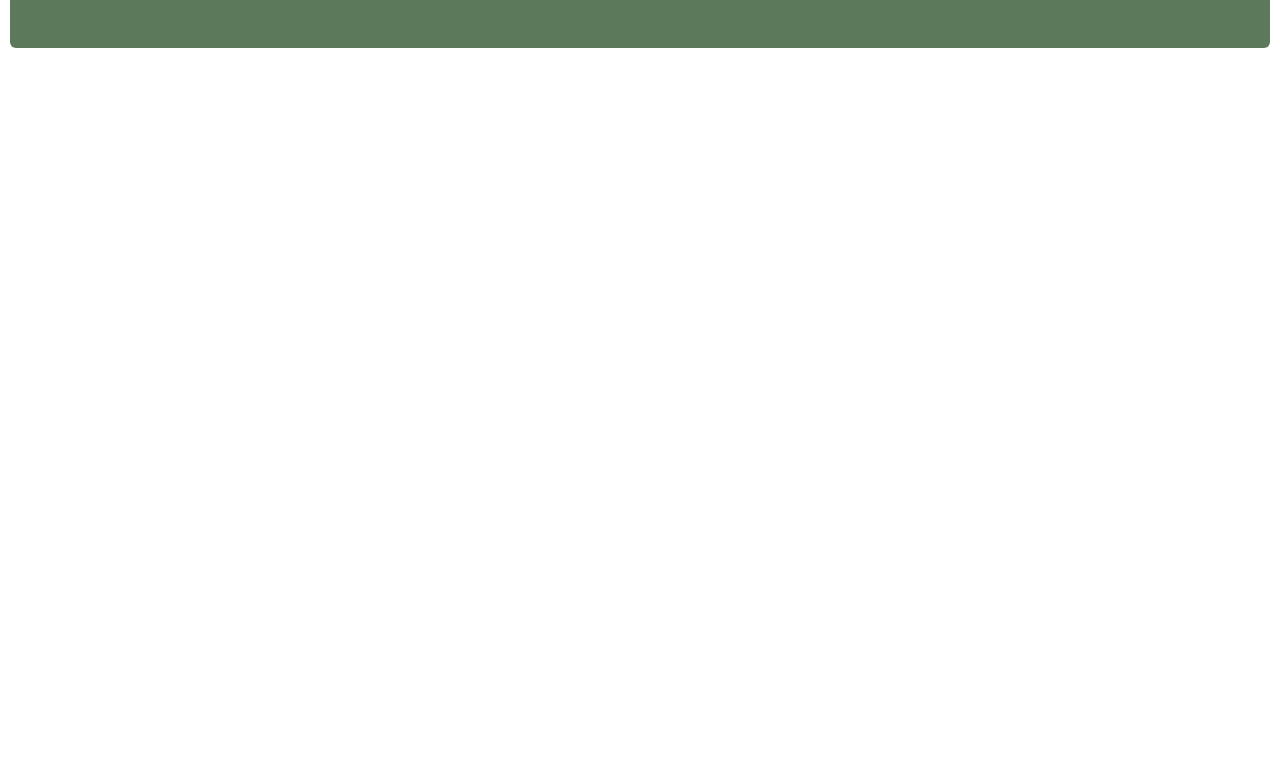
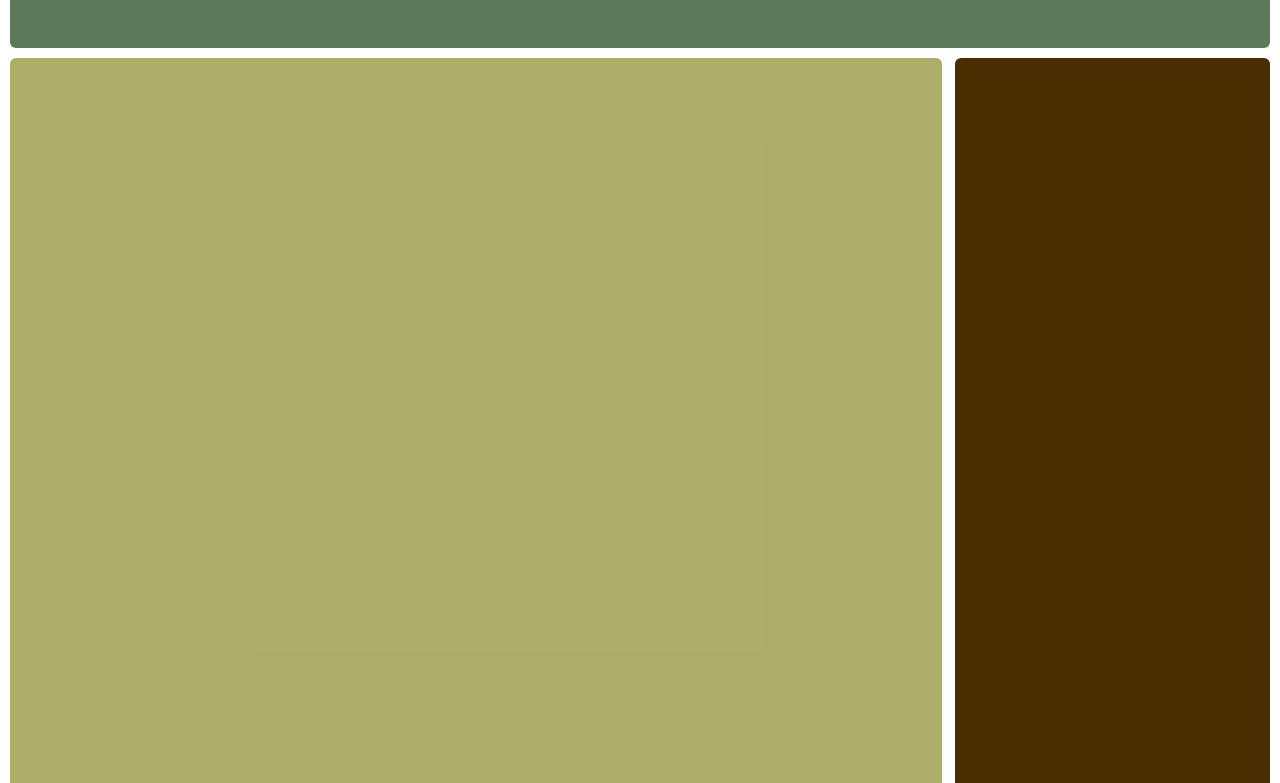
Before and after one commit to 4yob/aula-01-html, a plain HTML site: page index.html in a window 1280 px wide. Shown: the part 112-895 px from the top of the page. Before the commit the page ends 800 px from the top, so only its background shows below. Drawn offline with Linux system fonts and the light colour scheme; a web font is replaced by a local one.

Commit message:
feat: create main and aside styles

```diff
--- a/assets/styles.index.css
+++ b/assets/styles.index.css
@@ -29,3 +29,26 @@ header {
     justify-content: center;
     align-items: center;
 }
+
+#principal {
+    border-radius: 6px;
+    height: 800px;
+    margin: 10px 0;
+    display: flex;
+    flex-direction: row;
+    justify-content: space-between;
+}
+
+main {
+    background-color: #72780498;
+    border-radius: 6px;
+    height: 100%;
+    width: 74%;
+}
+
+aside {
+    background-color: #4a2d00;
+    border-radius: 6px;
+    height: 100%;
+    width: 25%;
+}
```
